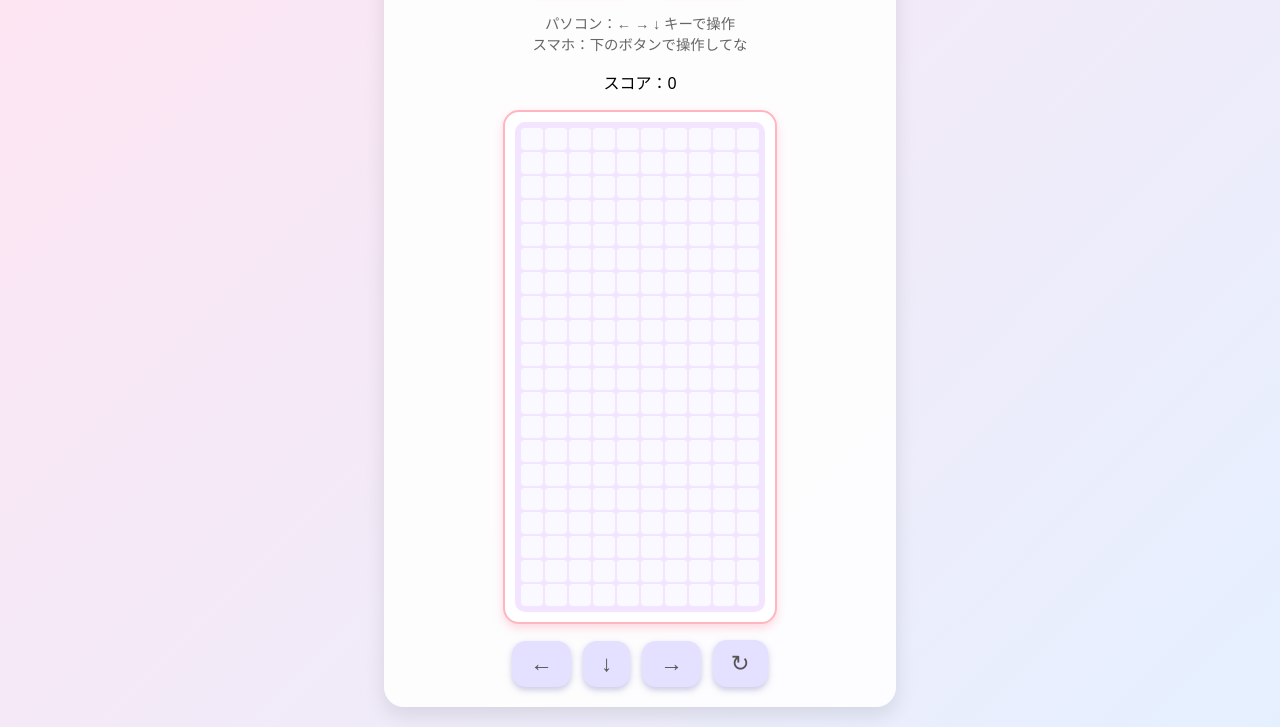
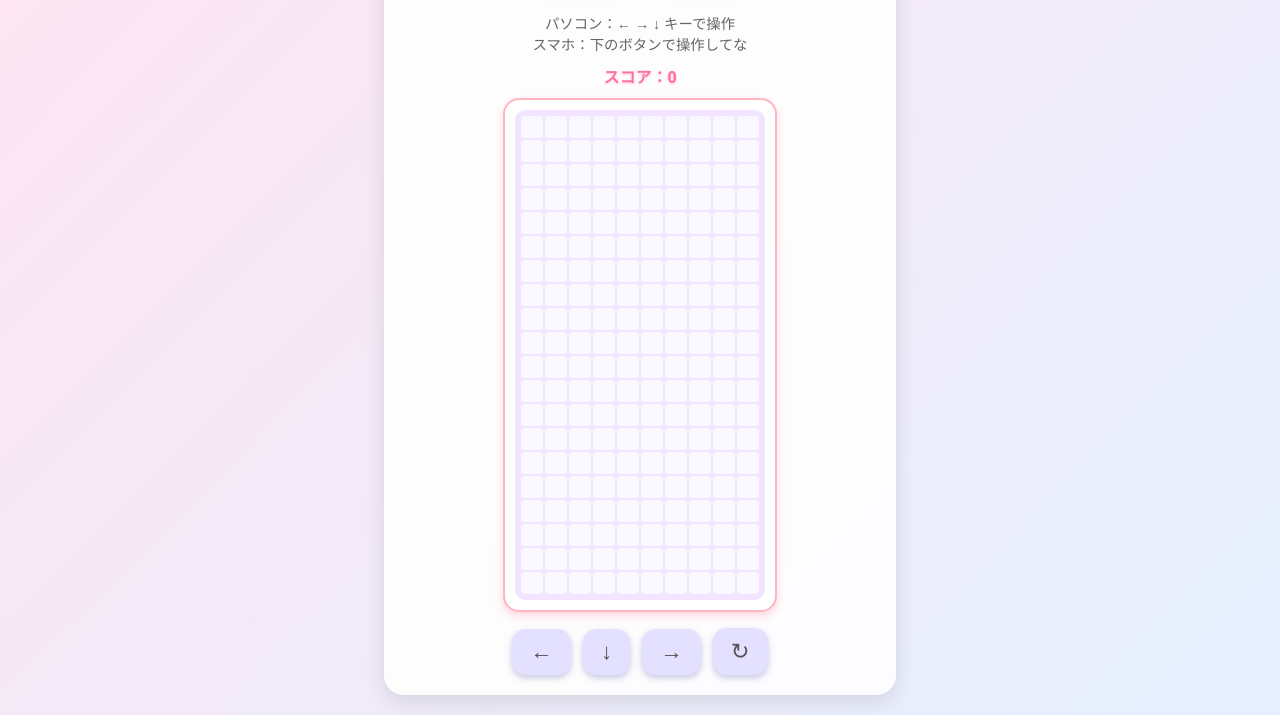
Before and after one commit to accio29113/accio_Game_Tetris, a plain HTML site: page index.html in a window 1280 px wide. Shown: the part 140-867 px from the top of the page. Drawn offline with Linux system fonts and the light colour scheme.

Commit message:
Enhance style with score display and rotate button
Added score display and emphasized rotate button.

```diff
--- a/style.css
+++ b/style.css
@@ -44,6 +44,20 @@ h1 {
   font-size: 0.9rem;
   margin-bottom: 10px;
 }
+
+/* スコア表示 */
+#score {
+  margin: 6px 0 10px;
+  font-weight: bold;
+  color: #ff6fa8;
+  text-shadow: 0 1px 3px rgba(255, 182, 193, 0.7);
+}
+
+/* 回転ボタンだけ少し強調 */
+#rotate {
+  background: #ffc9e0;
+}
+
 
 /* ゲーム枠 */
 #game {
```
